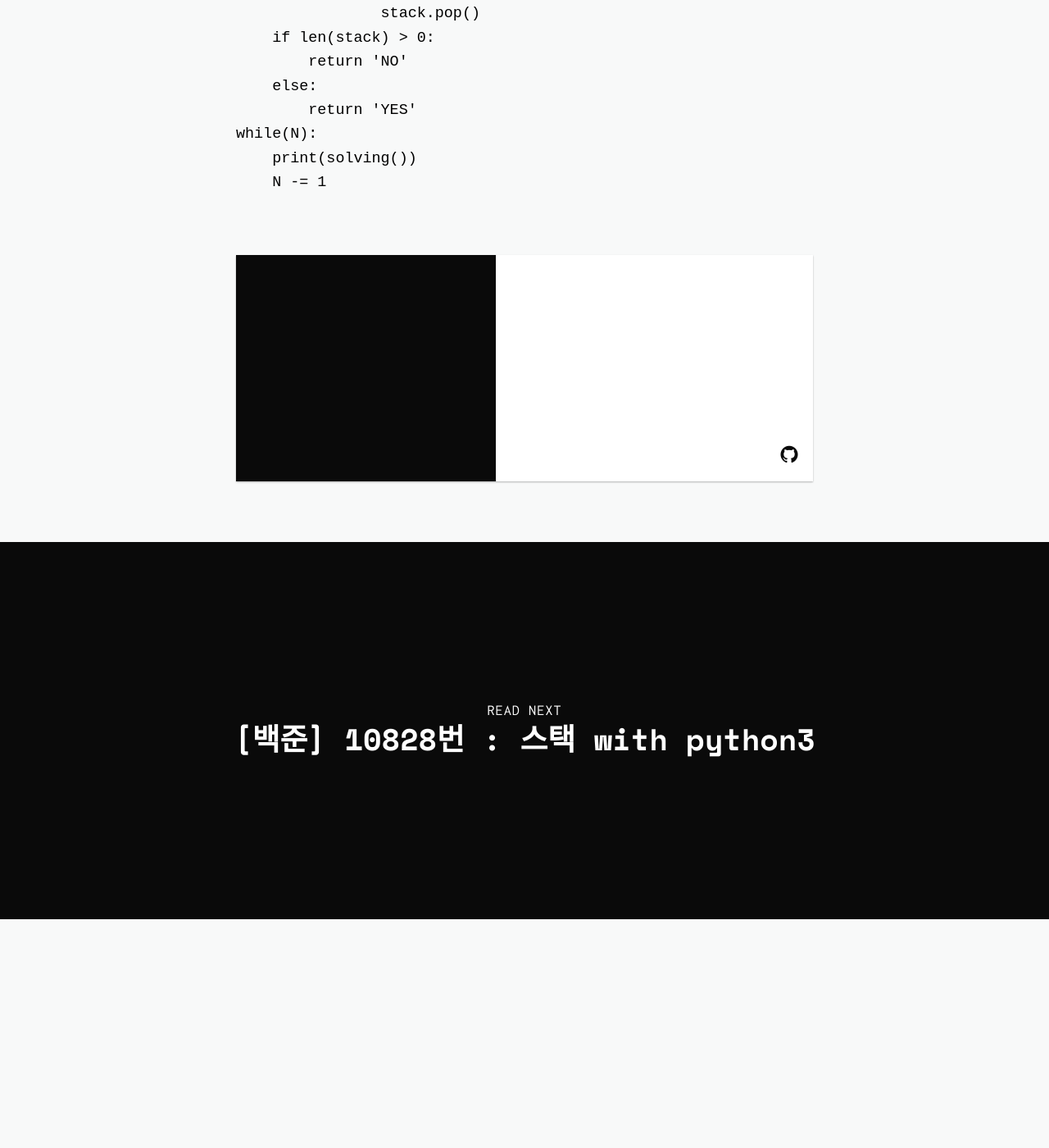
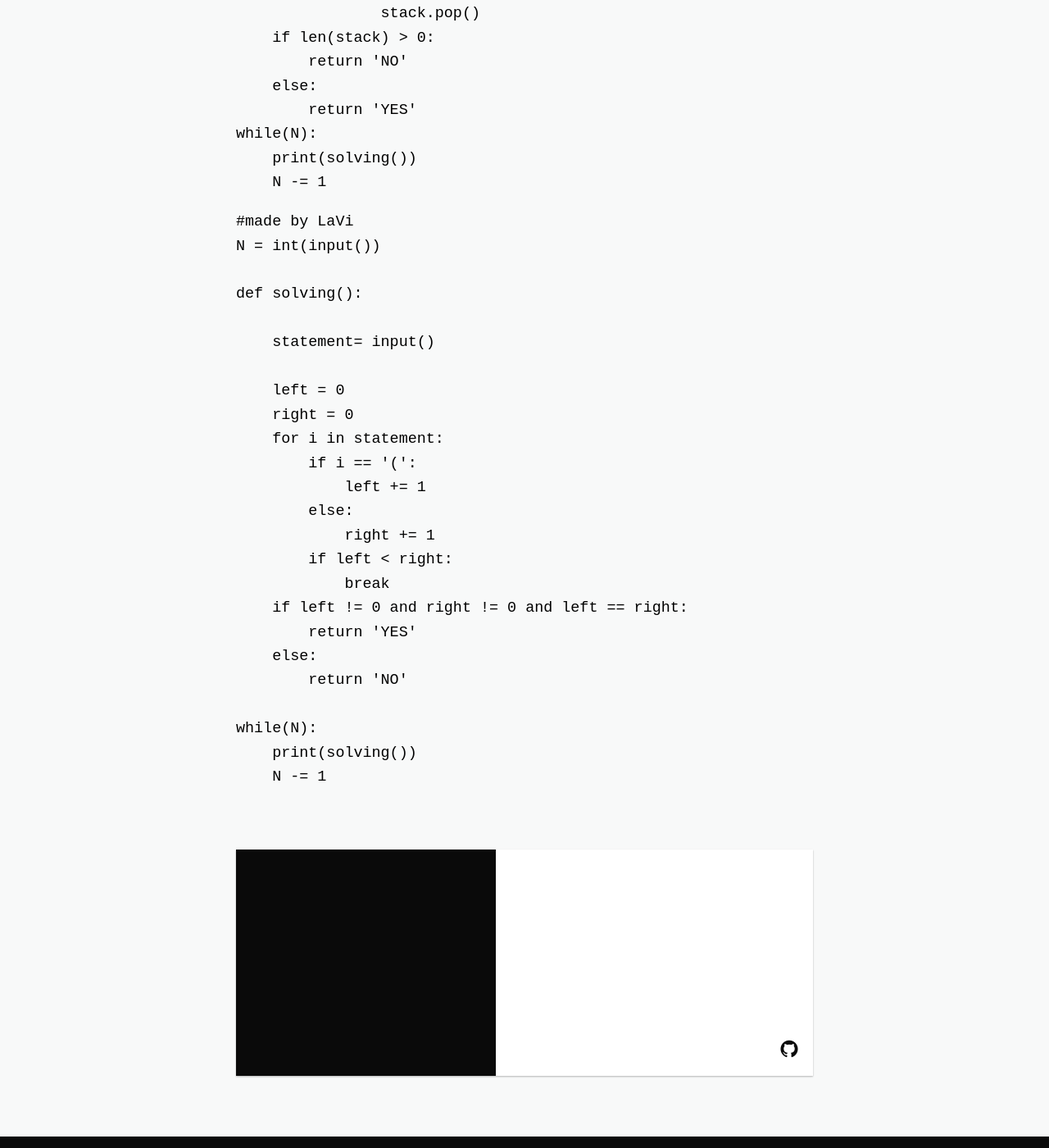
Before and after one commit to JoosJuliet/joosjuliet.github.io, a Jekyll site: the page built from _posts/2018-08-05-9012.md, in a window 1280 px wide and 1400 px high, scrolled down 1087 px. Shown: the whole window at 82% size. Built offline with Jekyll 4.4.1, drawn with Linux system fonts in a browser that asks for light colours; nearby versions of some CDN libraries; before the commit the page ends 2208 px from its top, so only the background shows below that.

Commit message:
Update 2018-08-05-9012.md

````diff
--- a/_posts/2018-08-05-9012.md
+++ b/_posts/2018-08-05-9012.md
@@ -29,3 +29,30 @@ while(N):
     print(solving())
     N -= 1
 ```
+
+```python3
+#made by LaVi
+N = int(input())
+
+def solving():
+
+    statement= input()
+
+    left = 0
+    right = 0
+    for i in statement:
+        if i == '(':
+            left += 1
+        else:
+            right += 1
+        if left < right:
+            break
+    if left != 0 and right != 0 and left == right:
+        return 'YES'
+    else:
+        return 'NO'
+
+while(N):
+    print(solving())
+    N -= 1
+```
````
